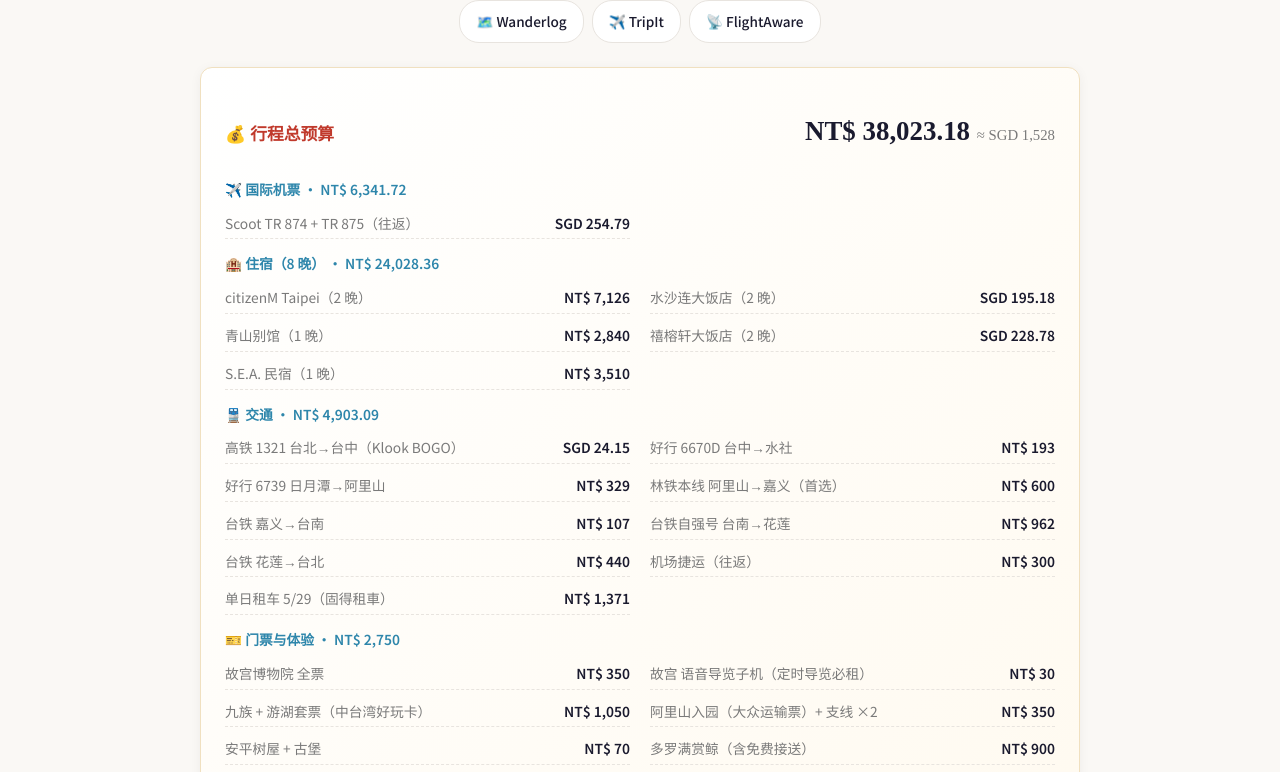
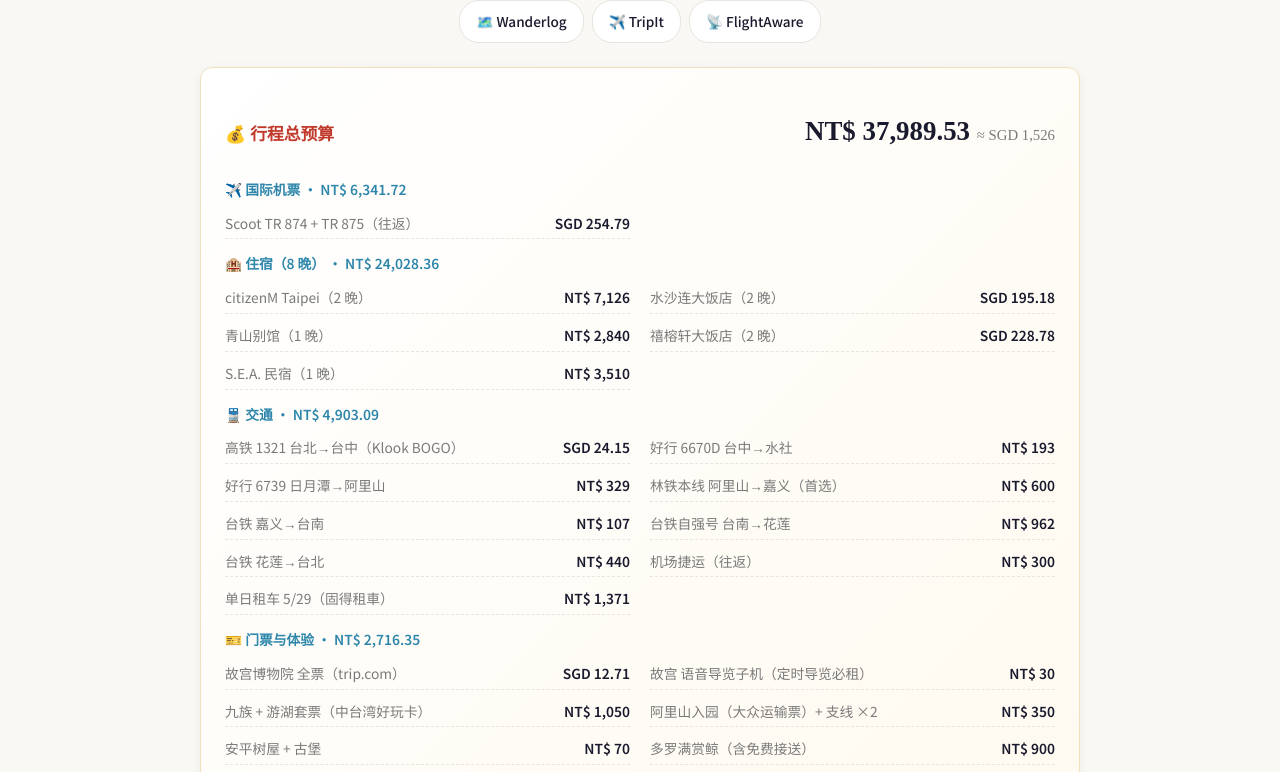
Before and after one commit to SibeiC/SibeiC.github.io, a Jekyll site: the page built from _trips/taiwan-2026.md, in a window 1280 px wide and 1400 px high. Shown: the part 347-1119 px from the top of the window. Built offline with Jekyll 4.4.1, drawn with Linux system fonts in a browser that asks for light colours; some of the changed text lies outside the part shown.

Commit message:
Day 2 故宫: trip.com 已订 SGD 12.71 + CLAUDE rule carve-out
- taiwan-2026.md: cost line NT$350 primary → SGD 12.71 secondary
  (label 加「trip.com」); Day 2 NPM item tickets 替换估算为
  「trip.com 已订 SGD 12.71」
- CLAUDE.md: 新增 "trivial cost-line price updates" 例外条款 —
  纯金额替换 (估算 → 实际, 可含 day item tickets 同步) 允许
  直推 master, 不走 PR。涉及 logistics / 行程 / 新增项等改动
  仍走正常 PR 流程。

```diff
--- a/_trips/taiwan-2026.md
+++ b/_trips/taiwan-2026.md
@@ -78,7 +78,7 @@ cost:
     - name: 门票与体验
       icon: 🎫
       items:
-        - { label: 故宫博物院 全票, amount: 350, in: primary }
+        - { label: "故宫博物院 全票（trip.com）", amount: 12.71, in: secondary }
         - { label: "故宫 语音导览子机（定时导览必租）", amount: 30, in: primary }
         - { label: "九族 + 游湖套票（中台湾好玩卡）", amount: 1050, in: primary }
         - { label: "阿里山入园（大众运输票）+ 支线 ×2", amount: 350, in: primary }
@@ -210,7 +210,7 @@ days:
           <br><br>
           <strong>自驾：</strong>从台北车站出发约 25 分钟，馆区有停车场（小型车 NT$50/小时）。
         tickets:
-          - { tag: 全票, value: NT$350 }
+          - { tag: trip.com 已订, value: "SGD 12.71", note: 全票 }
           - { tag: 子机租金, value: NT$30, note: 参加定时导览者每人必租 }
           - { tag: 开放, value: 09:00–17:00（周一休馆） }
           - { tag: 免费导览, value: 10:30 / 14:30 · 参观前 3 天截止预约 }
```
Also changed, not shown: CLAUDE.md (+1 -0 lines).
